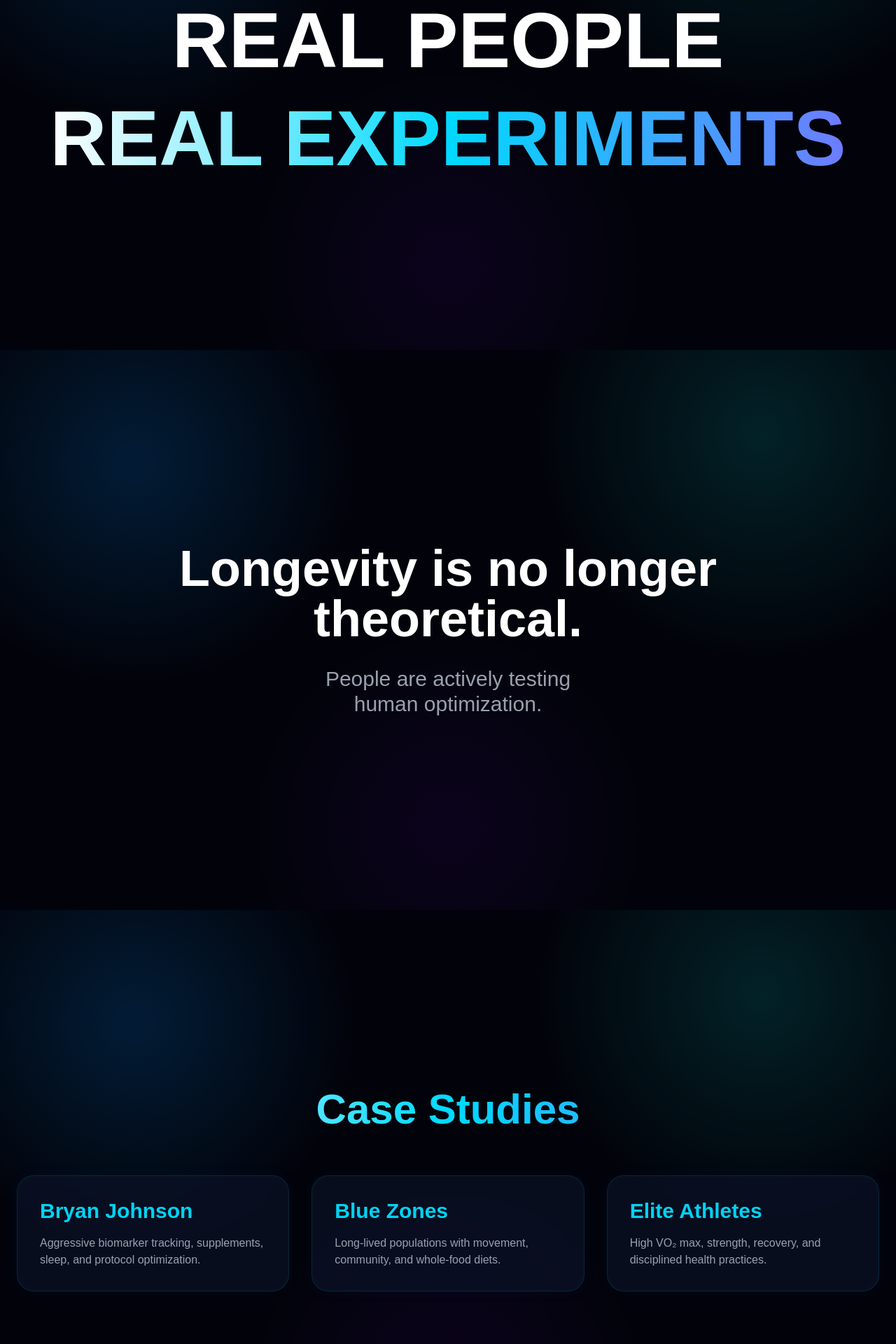
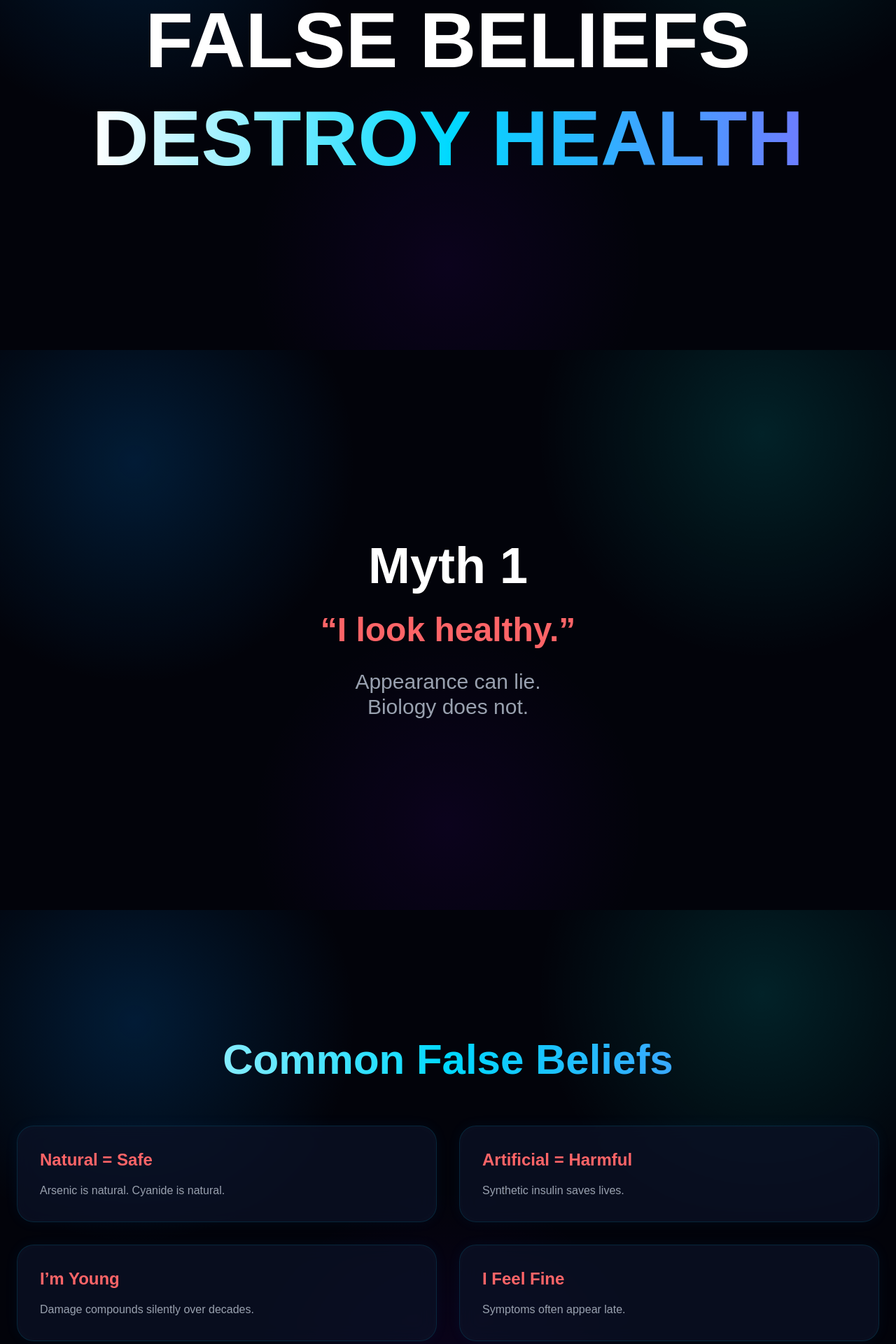
Before and after one commit to Yuvaakaarthikheshwaran/longevity-protocol, a Next.js app: page /myths in a window 1280 px wide. Shown: the part 300-2220 px from the top of the page at 70% size. Built offline with nearby package versions, Linux system fonts and the light colour scheme.

Commit message:
Rename CaseStudiesPage to MythsPage and update content

```diff
--- a/app/myths/page.tsx
+++ b/app/myths/page.tsx
@@ -2,7 +2,7 @@
 
 import { motion } from "framer-motion";
 
-export default function CaseStudiesPage() {
+export default function MythsPage() {
   return (
     <main className="min-h-screen text-white overflow-x-hidden relative">
       {/* SCREEN 1 */}
@@ -12,14 +12,14 @@ export default function CaseStudiesPage() {
           animate={{ opacity: 1 }}
           transition={{ duration: 2 }}
         >
-          <p className="text-cyan-400 tracking-[0.4em] uppercase mb-8">
-            CASE STUDIES
+          <p className="text-red-400 tracking-[0.4em] uppercase mb-8">
+            WARNING
           </p>
 
           <h1 className="text-5xl md:text-[7rem] font-black leading-tight">
-            REAL PEOPLE
+            FALSE BELIEFS
             <br />
-            <span className="gradient-text">REAL EXPERIMENTS</span>
+            <span className="gradient-text">DESTROY HEALTH</span>
           </h1>
         </motion.div>
       </section>
@@ -31,15 +31,17 @@ export default function CaseStudiesPage() {
           whileInView={{ opacity: 1, y: 0 }}
         >
           <h2 className="text-4xl md:text-7xl font-bold mb-8">
-            Longevity is no longer
-            <br />
-            theoretical.
+            Myth 1
           </h2>
 
-          <p className="text-xl md:text-3xl text-gray-400 max-w-4xl mx-auto">
-            People are actively testing
+          <p className="text-3xl md:text-5xl text-red-400 font-bold mb-8">
+            “I look healthy.”
+          </p>
+
+          <p className="text-xl md:text-3xl text-gray-400">
+            Appearance can lie.
             <br />
-            human optimization.
+            Biology does not.
           </p>
         </motion.div>
       </section>
@@ -48,34 +50,43 @@ export default function CaseStudiesPage() {
       <section className="min-h-screen flex items-center justify-center px-6">
         <div className="max-w-7xl w-full">
           <h2 className="text-4xl md:text-6xl font-bold text-center mb-16 gradient-text">
-            Case Studies
+            Common False Beliefs
           </h2>
 
-          <div className="grid md:grid-cols-3 gap-8">
+          <div className="grid md:grid-cols-2 gap-8">
             <div className="card-bg rounded-3xl p-8">
-              <h3 className="text-3xl font-bold mb-4 text-cyan-400">
-                Bryan Johnson
+              <h3 className="text-2xl font-bold mb-4 text-red-400">
+                Natural = Safe
               </h3>
               <p className="text-gray-400">
-                Aggressive biomarker tracking, supplements, sleep, and protocol optimization.
+                Arsenic is natural. Cyanide is natural.
               </p>
             </div>
 
             <div className="card-bg rounded-3xl p-8">
-              <h3 className="text-3xl font-bold mb-4 text-cyan-400">
-                Blue Zones
+              <h3 className="text-2xl font-bold mb-4 text-red-400">
+                Artificial = Harmful
               </h3>
               <p className="text-gray-400">
-                Long-lived populations with movement, community, and whole-food diets.
+                Synthetic insulin saves lives.
               </p>
             </div>
 
             <div className="card-bg rounded-3xl p-8">
-              <h3 className="text-3xl font-bold mb-4 text-cyan-400">
-                Elite Athletes
+              <h3 className="text-2xl font-bold mb-4 text-red-400">
+                I’m Young
               </h3>
               <p className="text-gray-400">
-                High VO₂ max, strength, recovery, and disciplined health practices.
+                Damage compounds silently over decades.
+              </p>
+            </div>
+
+            <div className="card-bg rounded-3xl p-8">
+              <h3 className="text-2xl font-bold mb-4 text-red-400">
+                I Feel Fine
+              </h3>
+              <p className="text-gray-400">
+                Symptoms often appear late.
               </p>
             </div>
           </div>
@@ -86,13 +97,13 @@ export default function CaseStudiesPage() {
       <section className="min-h-screen flex items-center justify-center px-6 text-center">
         <motion.div initial={{ opacity: 0 }} whileInView={{ opacity: 1 }}>
           <h2 className="text-4xl md:text-7xl font-bold mb-8 text-red-400">
-            Key Lesson
+            The Dangerous Truth
           </h2>
 
           <p className="text-xl md:text-3xl text-gray-400 max-w-4xl mx-auto leading-relaxed">
-            Longevity is not one thing.
+            Humans prefer comfort.
             <br />
-            It is systems working together.
+            Biology only obeys reality.
           </p>
         </motion.div>
       </section>
@@ -101,13 +112,13 @@ export default function CaseStudiesPage() {
       <section className="min-h-screen flex items-center justify-center px-6 text-center">
         <motion.div initial={{ opacity: 0 }} whileInView={{ opacity: 1 }}>
           <h2 className="text-5xl md:text-8xl font-bold gradient-text leading-tight mb-8">
-            OPTIMIZE
+            TRUTH
             <br />
-            THE SYSTEM
+            FIRST
           </h2>
 
           <p className="text-gray-400 text-2xl">
-            not one variable.
+            comfort later.
           </p>
         </motion.div>
       </section>
```
